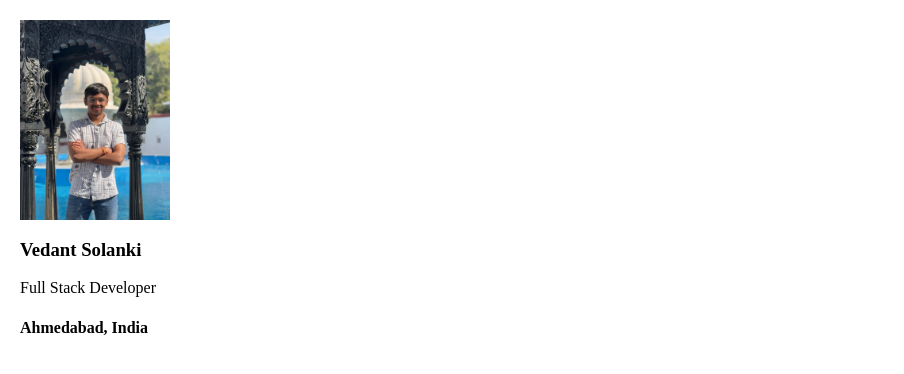
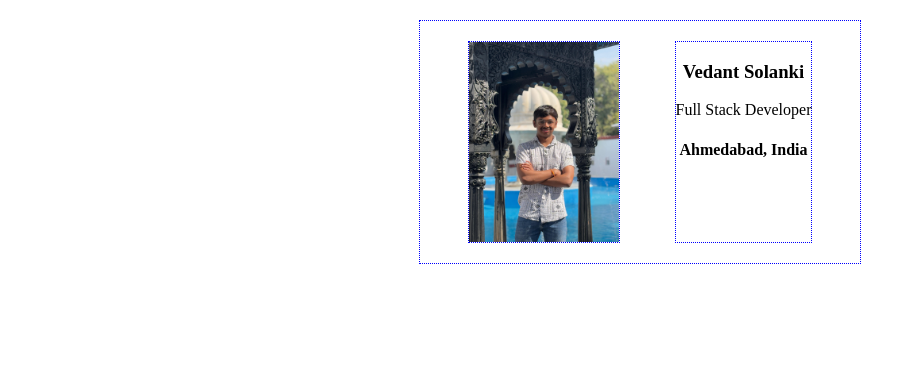
Before and after one commit to solankivedant10/FULLSTACK, a plain HTML site: page CSS/BusinessCard/index.html in a window 1280 px wide. Shown: the whole page, without its empty margins (0-904 px from the left). Drawn offline with Linux system fonts and the light colour scheme.

Commit message:
CSS Continue

```diff
--- a/CSS/BusinessCard/index.html
+++ b/CSS/BusinessCard/index.html
@@ -3,15 +3,19 @@
         <link rel="stylesheet" href="style.css">
     </head>
     <body>
-        <div>
+        <div class="card border-blue">
             <!--Challenge 29: The Image isn't rendering. Can you fix this by googling "Html file paths"-->
-            <img
-                class="image"
+            <div>
+                <img
+                class="image border-blue"
                 src="images/vedant.jpg"
                 alt="Vedant Solanki"> <!--Challenge 30: Add and alt text to the image element-->
-            <h3>Vedant Solanki</h3>
-            <p>Full Stack Developer</p>
-            <h4>Ahmedabad, India</h4>
+            </div>
+            <div class="border-blue">
+                <h3>Vedant Solanki</h3> <!--Challenge 33: make our card in two-column layout-->
+                <p>Full Stack Developer</p>
+                <h4>Ahmedabad, India</h4>
+            </div>
         </div>
     </body>
 </html>
--- a/CSS/BusinessCard/style.css
+++ b/CSS/BusinessCard/style.css
@@ -5,3 +5,22 @@
 body{
     margin: 20px;
 }
+
+/*Challenge 32: Give the card div a class and
+select the card class and give it a dotted blue border also
+also add 20 pixels of padding on all sides of the card */
+.card{
+    width: 400px; /*Challenge 36: Give the card a width of 400px wide and center it*/
+    margin: auto;
+    display: flex;
+    padding: 20px;
+    justify-content: space-around; /*Challenge 35: Add horizontal space between the flex children*/
+    text-align: center; /*Challenge 37: Center the text in the <p> and <h4> elements*/
+}
+
+
+/*Challenge 34: Create a utility class for the dotted blue border.
+Give the class to both flexbox children in the HTML*/
+.border-blue{
+    border: 1px dotted blue;
+}
--- /dev/null
+++ b/CSS/Flexbox-child/style.css
@@ -0,0 +1,3 @@
+.pricing{
+    display: flex;
+}
```
Also changed, not shown: CSS/Flexbox-child/index.html (added, +28 -0 lines).
